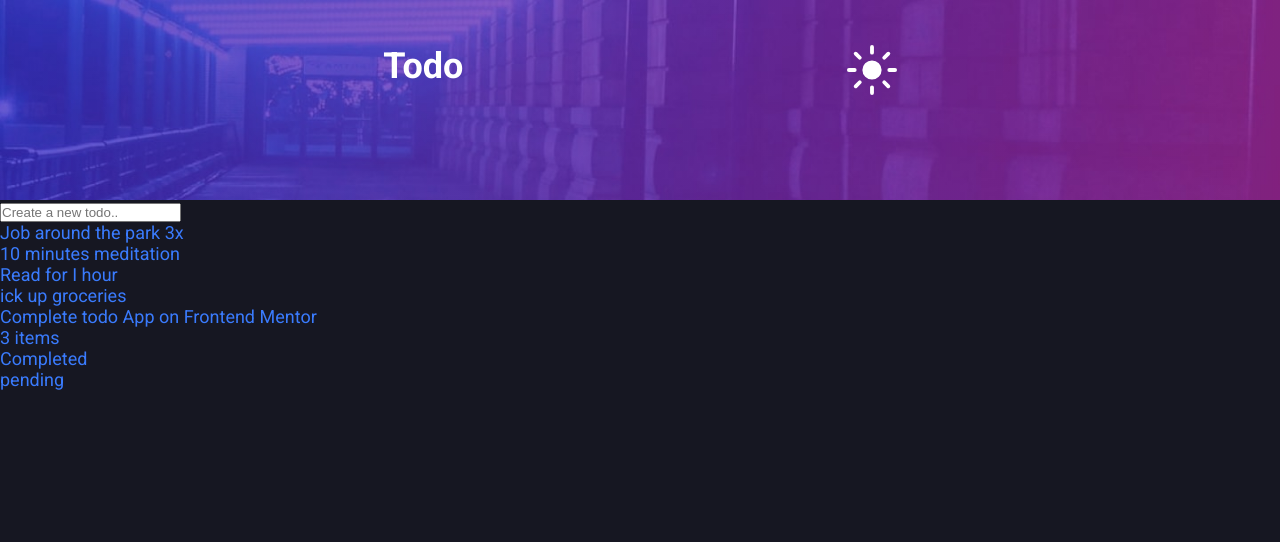
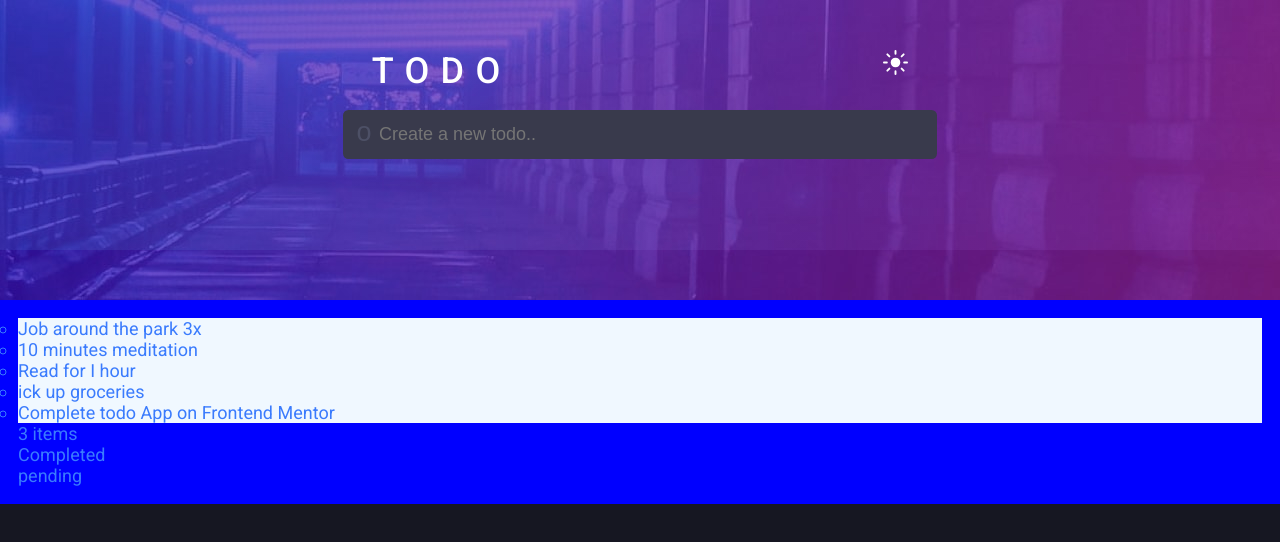
Before and after one commit to Dayoripa/Todo-App, a React (Vite) app: page / in a window 1280 px wide. Shown: the top 542 px of the page. Built offline with nearby package versions, Linux system fonts and the light colour scheme.

Commit message:
se adiccionan los estilos del input

```diff
--- a/src/todo/TodoApp.jsx
+++ b/src/todo/TodoApp.jsx
@@ -1,5 +1,6 @@
 import './todo.css';
 import { TodoHeader } from './TodoHeader';
+import iconList from '../assets/images/icon-cross.svg';
 
 
 export const TodoApp = () => {
@@ -8,23 +9,13 @@ export const TodoApp = () => {
       <TodoHeader />
       <main className='principal'>
         <article>
-          <section className='form'>
-              <form>
-                <input
-                   type="text"
-                   placeholder='Create a new todo..'
-                   className='input'
-                 />
-              </form>
-          </section>
-
           <section className='todo'>
               <ul className='list'>
-                  <li className='list__item'>Job around the park 3x</li>
-                  <li>10 minutes meditation</li>
-                  <li>Read for I hour</li>
-                  <li>ick up groceries</li>
-                  <li>Complete todo App on Frontend Mentor</li>
+                  <li type="circle" className='list__item'>Job around the park 3x</li>
+                  <li type="circle" className='list__item'>10 minutes meditation</li>
+                  <li type="circle" className='list__item'>Read for I hour</li>
+                  <li type="circle" className='list__item'>ick up groceries</li>
+                  <li type="circle" className='list__item'>Complete todo App on Frontend Mentor</li>
               </ul>
               <div className='todo__info'>
                 <p>3 items</p>
--- a/src/todo/TodoHeader.jsx
+++ b/src/todo/TodoHeader.jsx
@@ -3,10 +3,20 @@ import iconSun from '../assets/images/icon-sun.svg';
 export const TodoHeader = () => {
   return (
     <header className='hero'>
-      <div className='hero__container'>
-        <h1 className='hero__title'>Todo</h1>
-        <img className='hero__img' src={iconSun} alt="" />
-      </div>
+        <div className='hero__container'>
+          <h1 className='hero__title'>Todo</h1>
+          <img className='hero__img' src={iconSun} alt="" />
+        </div>
+        <section className='form'>
+            <form>
+              <button type="submit" className='btn'>o</button>
+                <input
+                  type="text"
+                  placeholder='Create a new todo..'
+                  className='input'
+                />
+            </form>
+        </section>
     </header>
 
   )
--- a/src/todo/todo.css
+++ b/src/todo/todo.css
@@ -3,8 +3,6 @@
     padding: 0;
     box-sizing: border-box;
 }
-
-@import url('https://fonts.googleapis.com/css2?family=Poppins:wght@700&family=Roboto:wght@400;500;700&display=swap');
 
 body{
     background-color:  hsl(235, 21%, 11%);
@@ -18,8 +16,8 @@ body{
     background-size: cover;
     color: white;
     font-family: 'Roboto', sans-serif;
-    padding-top: 2.5em;
-    height: 200px;
+    padding-top: 2.8em;
+    height: 300px;
     width: 100%;
 }
 
@@ -33,7 +31,7 @@ body{
 .hero:before {
     content: "";
     width: 100%;
-    min-height: 200px;
+    min-height: 250px;
     position: absolute;
     top: 0;
     left: 0;
@@ -43,36 +41,83 @@ body{
 }
 
 .hero__title{
+    font-weight: 500;
+    letter-spacing: 0.3cm;
+    text-transform: uppercase;
     z-index: 1;
 }
 
 .hero__img{
     cursor: pointer;
-    height: 50px;
-    width: 50px;
+    height: 25px;
+    width: 25px;
     z-index: 1;
 }
 
-/* body{
-    background-color: #181824;
-    position: relative
-} */
+ /* **********************************************
+ Estilos para el input
+ **********************************************  */
 
-/* .hero{
-    background-image: url(../assets/fondo-header.jpg);
-    background-size: cover;
-    background-position: center;
-    background-repeat: no-repeat;
-    height: 200px;
-    display: flex;
-    justify-content: space-around;
-    align-items: center;
+.principal{
+    background-color: blue;
+    width: 100%;
+}
+article{
+    margin: 0 auto;
+    max-width: 1440px;
+}
+
+.form{
+    background-color: transparent;
+    height: 30%;
+    text-align: center;
+}
+
+form {
+    background-color: transparent;
+    border-radius: .3em;
+    position: relative;
+    width: 100%;
+    max-width: 1440px;
+}
+
+.btn{
+    background-color:transparent;
+    border: none;
+    border-radius: 50%;
+    color: hsl(233, 14%, 35%);
+    cursor: pointer;
+    font-size: 1.5em;
+    padding: 0 .5em;
+    margin-right: 1em;
+    position: absolute;
+
+    bottom: 0;
+    top: 0.5em;
+    z-index: 1;
+
+}
+
+input {
+    background-color: hsl(237, 14%, 26%);
+    border: none;
+    border-radius: .3em;
+    color: hsl(234, 39%, 85%);
+    font-size: 1em;
+    font-weight: 300;
+    height: 2.7em;
+    margin-top: 1em;
+    outline: none;
+    padding: 0 2em;
+    width: 33em;
+    z-index: 1;
 }
 
 
+.list{
+    background-color: aliceblue;
+}
 
-h1{
-    position: absolute;
-    color: #fff;
-    z-index: 1;
-} */
+.todo{
+    padding: 1em;
+}
```
Also changed, not shown: src/assets/fondo-header.jpg (deleted).
